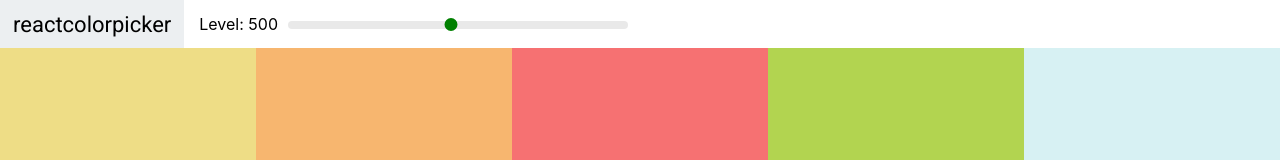
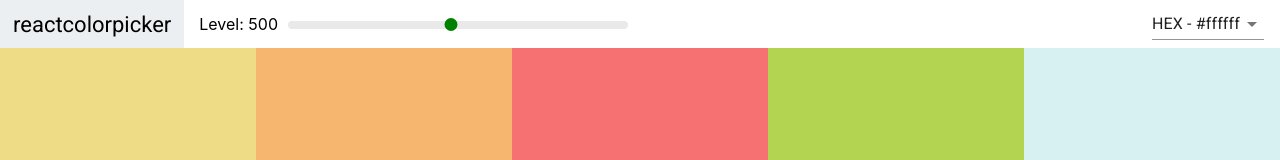
Before and after one commit to bhoomij/colors-app, a React (Create React App) app: page / in a window 1280 px wide. Shown: the top 160 px of the page. Built offline with nearby package versions, Linux system fonts and the light colour scheme.

Commit message:
Add snackbar and style select

```diff
--- a/package.json
+++ b/package.json
@@ -3,6 +3,8 @@
   "version": "0.1.0",
   "private": true,
   "dependencies": {
+    "@material-ui/core": "^4.8.3",
+    "@material-ui/icons": "^4.5.1",
     "@testing-library/jest-dom": "^4.2.4",
     "@testing-library/react": "^9.3.2",
     "@testing-library/user-event": "^7.1.2",
--- a/src/Navbar.css
+++ b/src/Navbar.css
@@ -45,3 +45,8 @@
   margin-left: -7px;
   margin-top: -3px
 }
+
+.select-container {
+    margin-left: auto;
+    margin-right: 1rem;
+}
--- a/src/Navbar.js
+++ b/src/Navbar.js
@@ -1,11 +1,30 @@
 import React, {Component} from 'react';
 import Slider from 'rc-slider';
 import 'rc-slider/assets/index.css';
+import MenuItem from '@material-ui/core/MenuItem';
+import Select from '@material-ui/core/Select';
+import Snackbar from '@material-ui/core/Snackbar';
+import IconButton from '@material-ui/core/IconButton';
+import CloseIcon from '@material-ui/icons/Close';
 import './Navbar.css';
 
 class Navbar extends Component {
+  state = {format: 'hex', open: false};
+
+  handleFormatChange = e => {
+    const {value} = e.target;
+    this.setState ({format: value, open: true});
+    this.props.handleFormatChange (value);
+  };
+
+  closeSnackbar = () => {
+    this.setState ({open: false});
+  };
+
   render () {
     const {level, changeLevel} = this.props;
+    const {format, open} = this.state;
+    console.log ('for', format);
     return (
       <header className="Navbar">
         <div className="logo">
@@ -23,6 +42,37 @@ class Navbar extends Component {
             />
           </div>
         </div>
+        <div className="select-container">
+          <Select onChange={this.handleFormatChange} value={format}>
+            <MenuItem value="hex">HEX - #ffffff</MenuItem>
+            <MenuItem value="rgb">RGB - rgb(255, 255, 255)</MenuItem>
+            <MenuItem value="rgba">RGBA - rgba(255, 255, 255, 1.0)</MenuItem>
+          </Select>
+        </div>
+        <Snackbar
+          anchorOrigin={{vertical: 'bottom', horizontal: 'left'}}
+          open={open}
+          autoHideDuration={3000}
+          message={
+            <span id="message-id">
+              Format Changed to ${format.toUpperCase ()}
+            </span>
+          }
+          ContentProps={{
+            'aria-describedby': 'message-id',
+          }}
+          onClose={this.closeSnackbar}
+          action={
+            <IconButton
+              onClick={this.closeSnackbar}
+              color="inherit"
+              key="close"
+              aria-label="close"
+            >
+              <CloseIcon />
+            </IconButton>
+          }
+        />
       </header>
     );
   }
--- a/src/Palette.js
+++ b/src/Palette.js
@@ -5,21 +5,30 @@ import Navbar from './Navbar';
 import './Palette.css';
 
 export default class Palette extends Component {
-  state = {level: 500};
+  state = {level: 500, format: 'hex'};
 
   changeLevel = level => {
     this.setState ({level});
   };
+
+  changeFormat = format => {
+    this.setState ({format});
+  };
+
   render () {
     const {colors} = this.props.pallete;
-    const {level} = this.state;
-    const coloxBoxes = colors[level].map (({hex, name}) => (
-      <ColorBox background={hex} name={name} />
+    const {level, format} = this.state;
+    const coloxBoxes = colors[level].map (({[format]: formatStr, name}) => (
+      <ColorBox background={formatStr} name={name} />
     ));
 
     return (
       <div className="Palette">
-        <Navbar level={level} changeLevel={this.changeLevel} />
+        <Navbar
+          level={level}
+          changeLevel={this.changeLevel}
+          handleFormatChange={this.changeFormat}
+        />
         <div className="Palette-colors">
           {coloxBoxes}
         </div>
```
Also changed, not shown: 1 other file (tests, documents, lock files or other folders).
